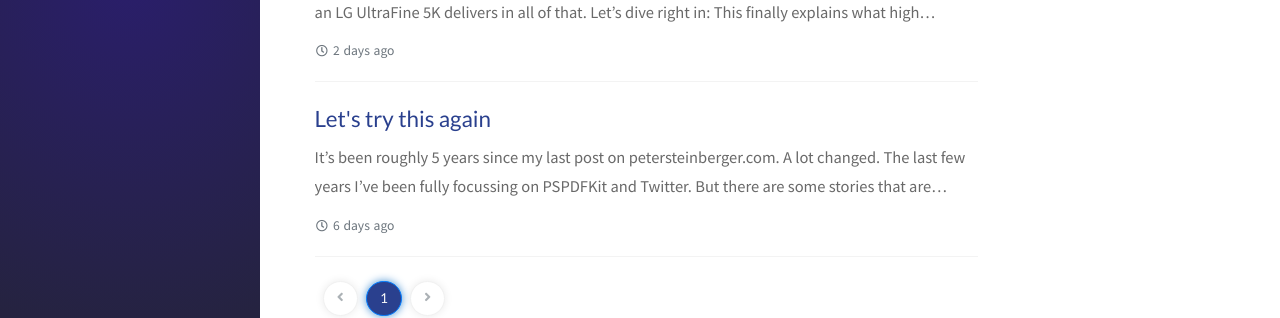
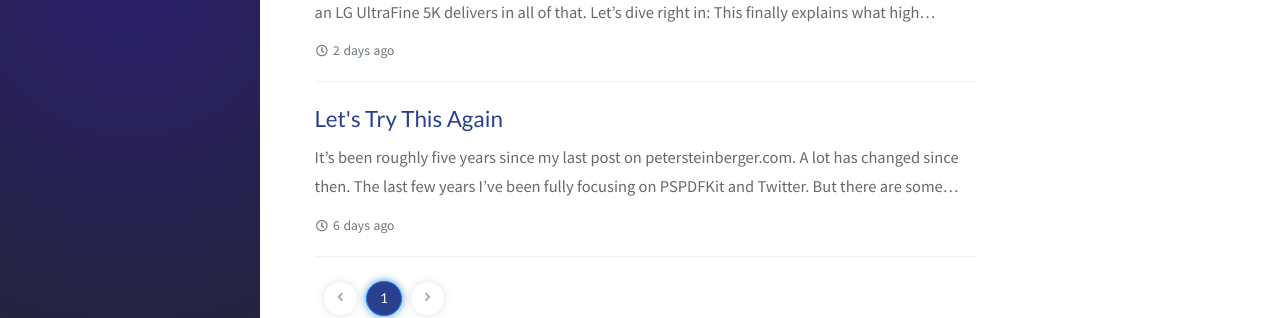
Before and after one commit to steipete/steipete.com, a Jekyll site: the page built from index.html, in a window 1280 px wide and 981 px high. Shown: the part 513-831 px from the top of the window. Built offline with Jekyll 4.4.1, drawn with Linux system fonts in a browser that asks for light colours; nearby versions of some CDN libraries; the list of posts is cut into pages by our own code; comment, search, counter and statistics services are not loaded.

Commit message:
Edit post

```diff
--- a/_posts/2020-05-14-new-beginning.md
+++ b/_posts/2020-05-14-new-beginning.md
@@ -1,10 +1,10 @@
 ---
 layout: post
-title:  "Let's try this again"
+title:  "Let's Try This Again"
 date:   2020-05-14 19:03:35 +0200
 tags: personal
 ---
 
-It's been roughly 5 years since my last post on [petersteinberger.com](http://petersteinberger.com). A lot changed. The last few years I've been fully focussing on [PSPDFKit](https://pspdfkit.com) and [Twitter](https://twitter.com/steipete). But there are some stories that are better said in a post - Twitter is a stream and hard to follow.
+It’s been roughly five years since my last post on [petersteinberger.com](http://petersteinberger.com). A lot has changed since then. The last few years I’ve been fully focusing on [PSPDFKit](https://pspdfkit.com) and [Twitter](https://twitter.com/steipete). But there are some stories that are better said in a post — Twitter is a stream and can be difficult to follow.
 
-Expect some of my highlights, rants and tech mumblings here, anything that doesn't fit on a corporate blog. There are some good stories waiting to be told.
+On this blog, you can expect some of my highlights, rants, and tech mumblings — basically anything that doesn’t fit on a corporate blog. There are some good stories waiting to be told, so I hope you’ll follow along.
```
